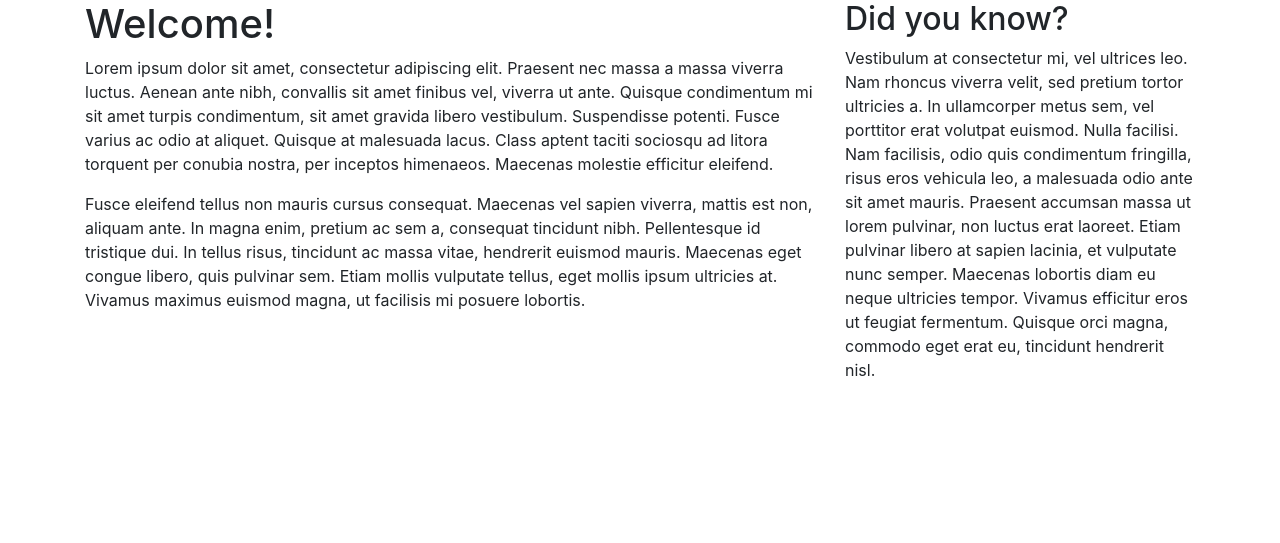
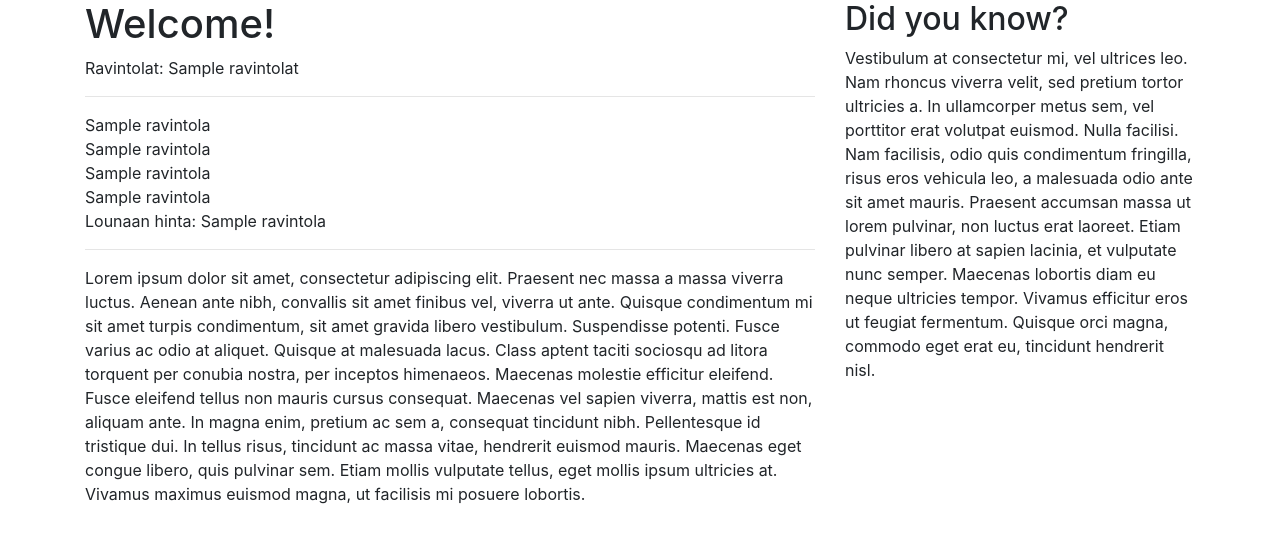
Before and after one commit to sinilandia/tsoha, a Flask app: template templates/index.html in a window 1280 px wide. Shown: the part 40-583 px from the top of the page. Run offline with Flask 2, Linux system fonts and the light colour scheme; the template is opened without the code that fills it: most values are stand-ins (such as "Sample title", 1, 10 or a date in 2020); some libraries are stand-ins or nearby versions.

Commit message:
lisää SQL-taulu RAVINTOLAT etusivulle

```diff
--- a/app.py
+++ b/app.py
@@ -9,4 +9,6 @@ db = SQLAlchemy(app)
 
 @app.route("/")
 def index():
-    return render_template("index.html")
+    result = db.session.execute("SELECT * FROM ravintolat")
+    ravintolat = result.fetchall()
+    return render_template("index.html",ravintolat=ravintolat)
--- a/templates/index.html
+++ b/templates/index.html
@@ -24,6 +24,17 @@
     <div class="col-8">
       <h1>Welcome!</h1>
       <p>
+        Ravintolat:
+        {{ ravintolat }}
+        <hr>
+        {% for ravintola in ravintolat %}
+        {{ ravintola [1] }} <br>
+        {{ ravintola [2] }} <br>
+        {{ ravintola [3] }} <br>
+        {{ ravintola [4] }} <br>
+        Lounaan hinta: {{ ravintola [5] }}
+        <hr>
+        {% endfor %}
         Lorem ipsum dolor sit amet, consectetur adipiscing elit. Praesent nec massa a massa viverra luctus. Aenean ante nibh, convallis sit amet finibus vel, viverra ut ante. Quisque condimentum mi sit amet turpis condimentum, sit amet gravida libero vestibulum. Suspendisse potenti. Fusce varius ac odio at aliquet. Quisque at malesuada lacus. Class aptent taciti sociosqu ad litora torquent per conubia nostra, per inceptos himenaeos. Maecenas molestie efficitur eleifend.
       <p>
         Fusce eleifend tellus non mauris cursus consequat. Maecenas vel sapien viverra, mattis est non, aliquam ante. In magna enim, pretium ac sem a, consequat tincidunt nibh. Pellentesque id tristique dui. In tellus risus, tincidunt ac massa vitae, hendrerit euismod mauris. Maecenas eget congue libero, quis pulvinar sem. Etiam mollis vulputate tellus, eget mollis ipsum ultricies at. Vivamus maximus euismod magna, ut facilisis mi posuere lobortis.
```
